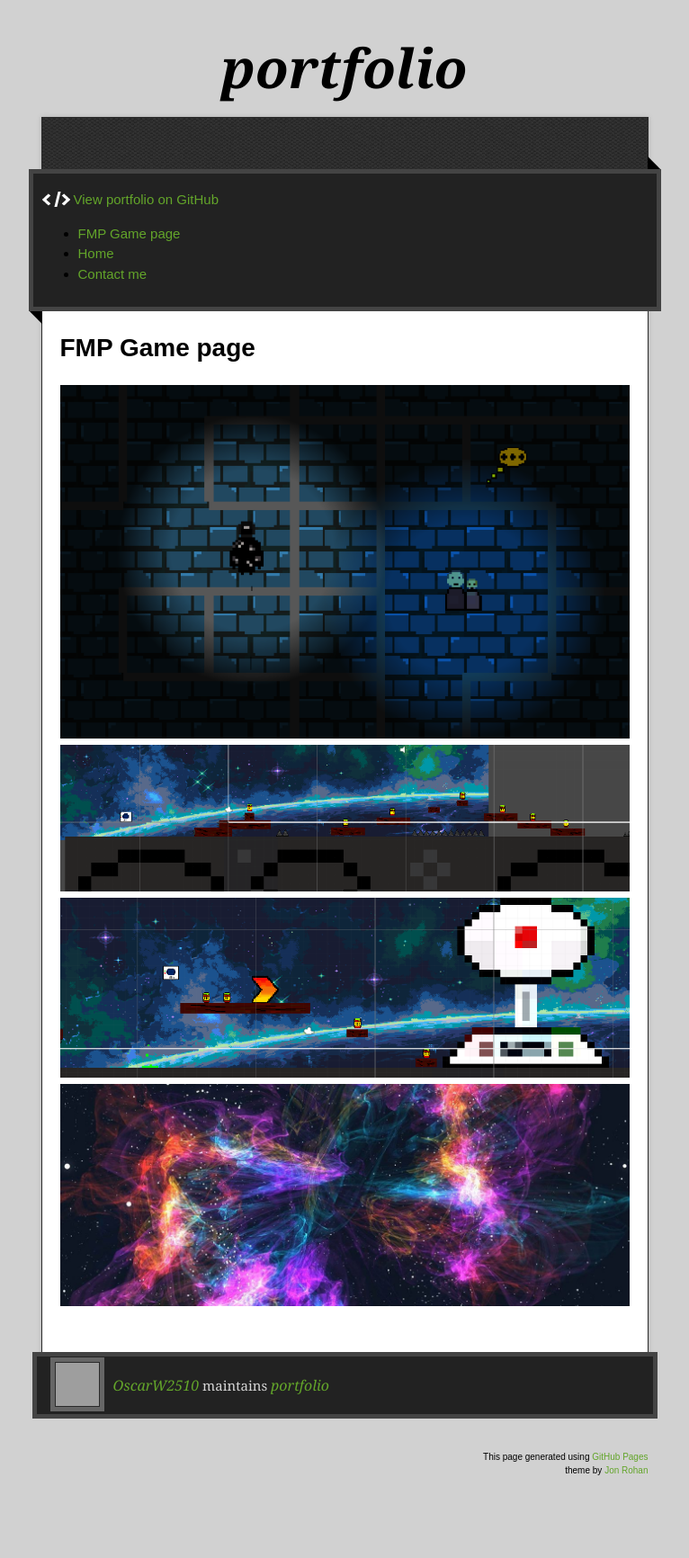
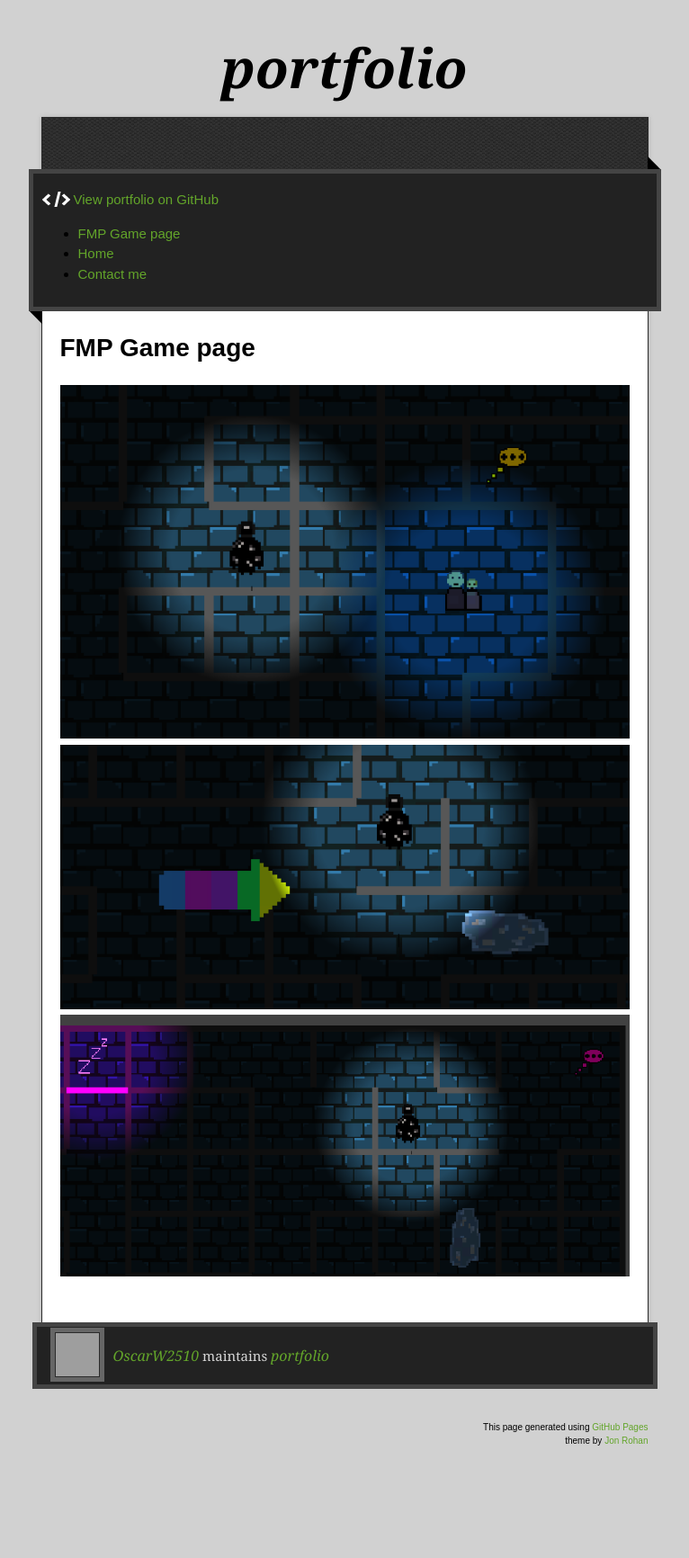
Before and after one commit to OscarW2510/portfolio, a Jekyll site: the page built from gallery.md, in a window 1280 px wide. Shown: the whole page at 90% size, without its empty margins (257-1023 px from the left). Built offline with Jekyll 4.4.1, drawn with Linux system fonts in a browser that asks for light colours; the repository's description, which GitHub fills in, is left out; our own code applies the rules of GitHub Pages for plain Markdown files; after the commit the page ends 1699 px from its top, so only the background shows below that; grey boxes are pictures that could not be loaded.

Commit message:
Update gallery.md

```diff
--- a/gallery.md
+++ b/gallery.md
@@ -5,6 +5,5 @@ layout: default
 
 # FMP Game page
   <img src="assets/images/game page 1.PNG" width="100%"/><br/>
-  <img src="https://oscarw2510.github.io/portfolio/Game%20ss.PNG" alt="drawing" width="100%"/><br/>
-  <img src="https://oscarw2510.github.io/portfolio/Game%20ss%202.PNG" alt="drawing" width="100%"/><br/>
-  <img src="https://oscarw2510.github.io/portfolio/epic_3-1280x500.jpg" alt="drawing" width="100%"/><br/>
+  <img src="assets/images/game page 2.PNG" width="100%"/><br/>
+  <img src="assets/images/game page 3.PNG" width="100%"/><br/>
```
